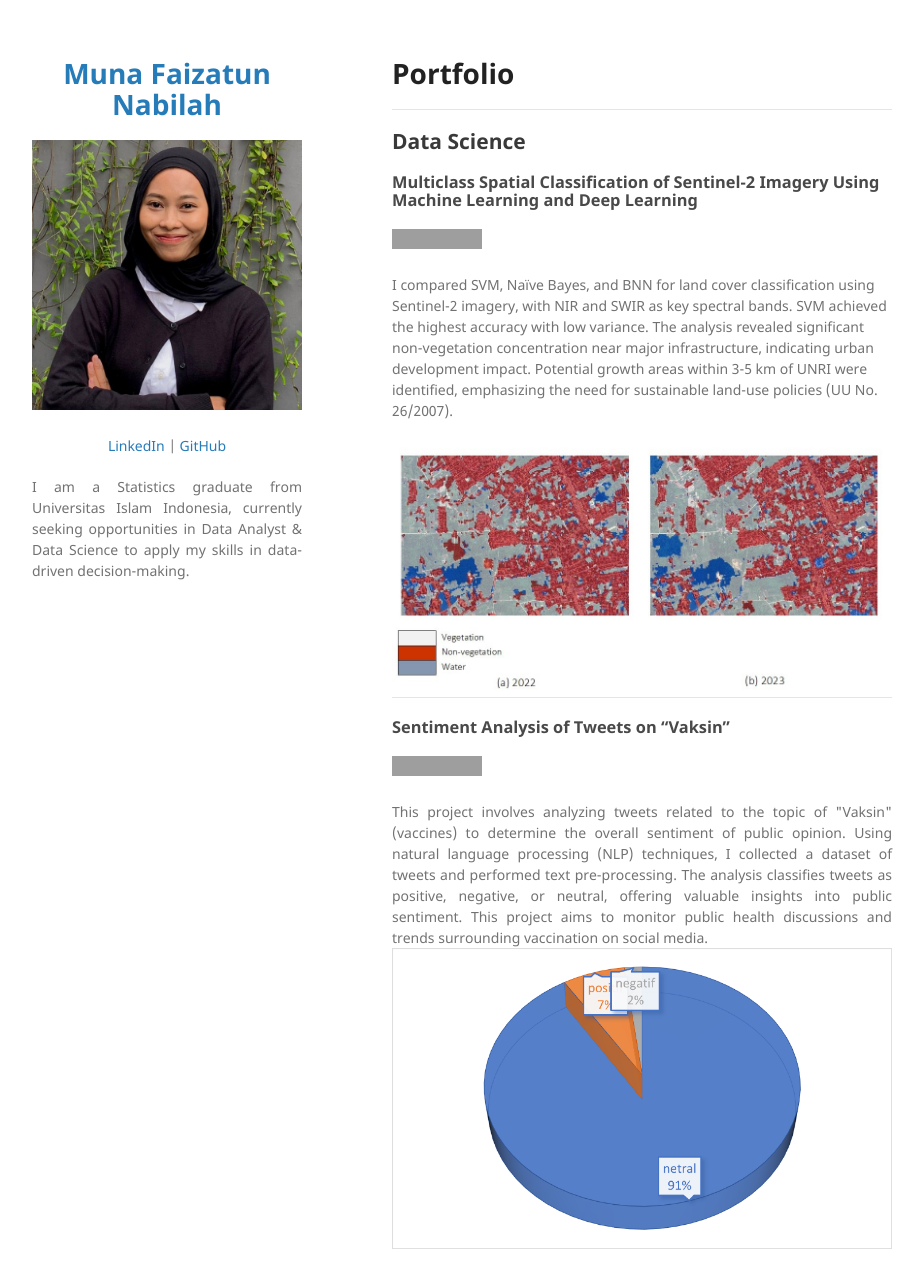
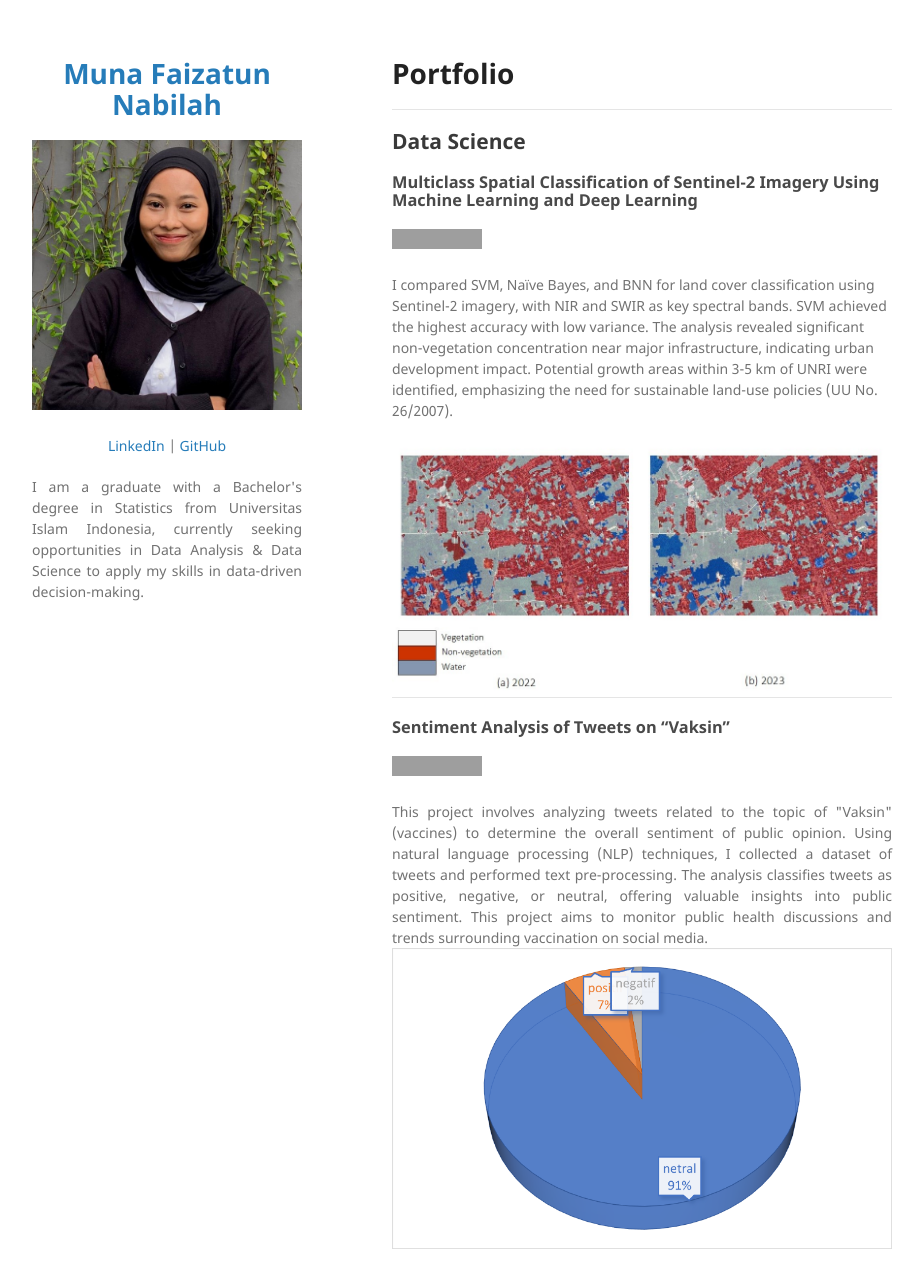
Before and after one commit to munafaizatun/munafaizatun.github.io, a Jekyll site: the page built from index.md, in a window 1280 px wide and 1304 px high. Shown: the top 1288 px of the window, without its empty margins (178-1102 px from the left). Built offline with Jekyll 4.4.1, drawn with Linux system fonts in a browser that asks for light colours; our own code applies the rules of GitHub Pages for plain Markdown files; grey boxes are pictures that could not be loaded.

Commit message:
Update _config.yml

```diff
--- a/_config.yml
+++ b/_config.yml
@@ -9,7 +9,7 @@ description:
   </p>
 
   <p align="justify">
-  I am a Statistics graduate from Universitas Islam Indonesia, currently seeking opportunities in Data Analyst & Data Science to apply my skills in data-driven decision-making.
+  I am a graduate with a Bachelor's degree in Statistics from Universitas Islam Indonesia, currently seeking opportunities in Data Analysis & Data Science to apply my skills in data-driven decision-making.
   <br><br>
   </p>
 
```
